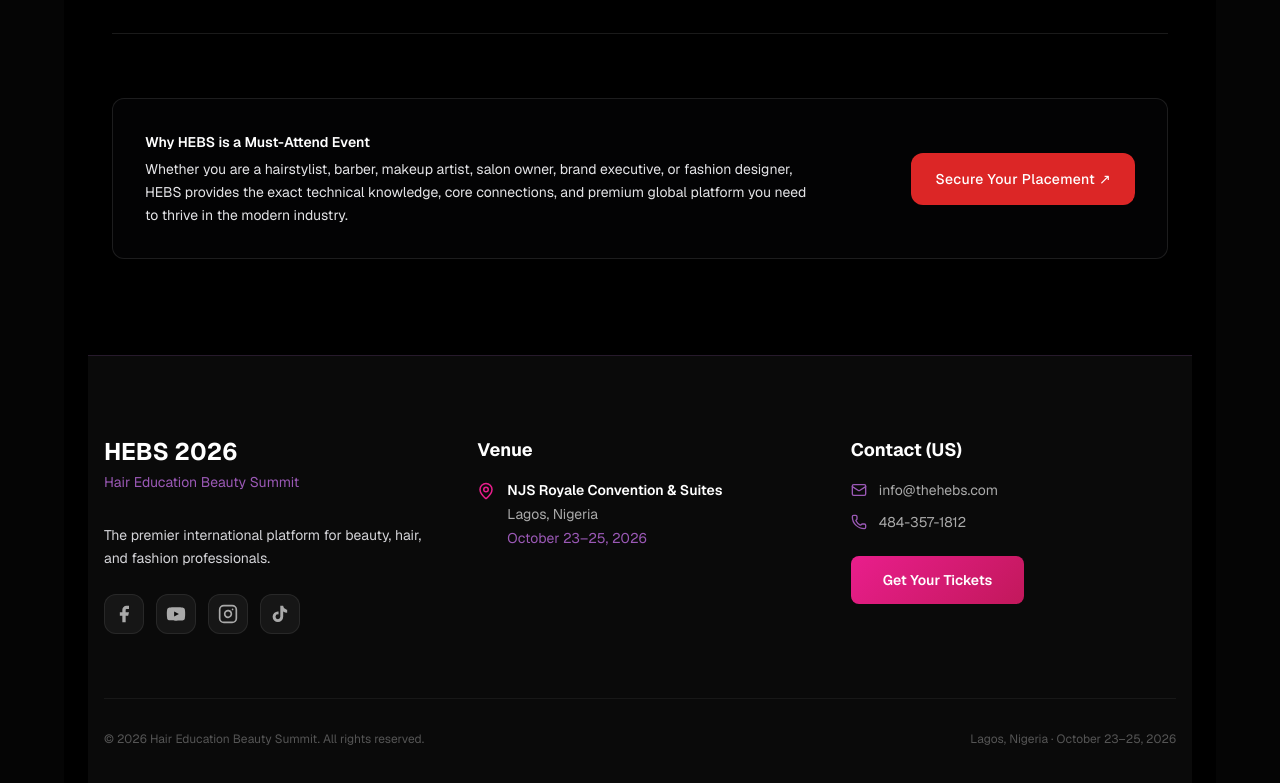
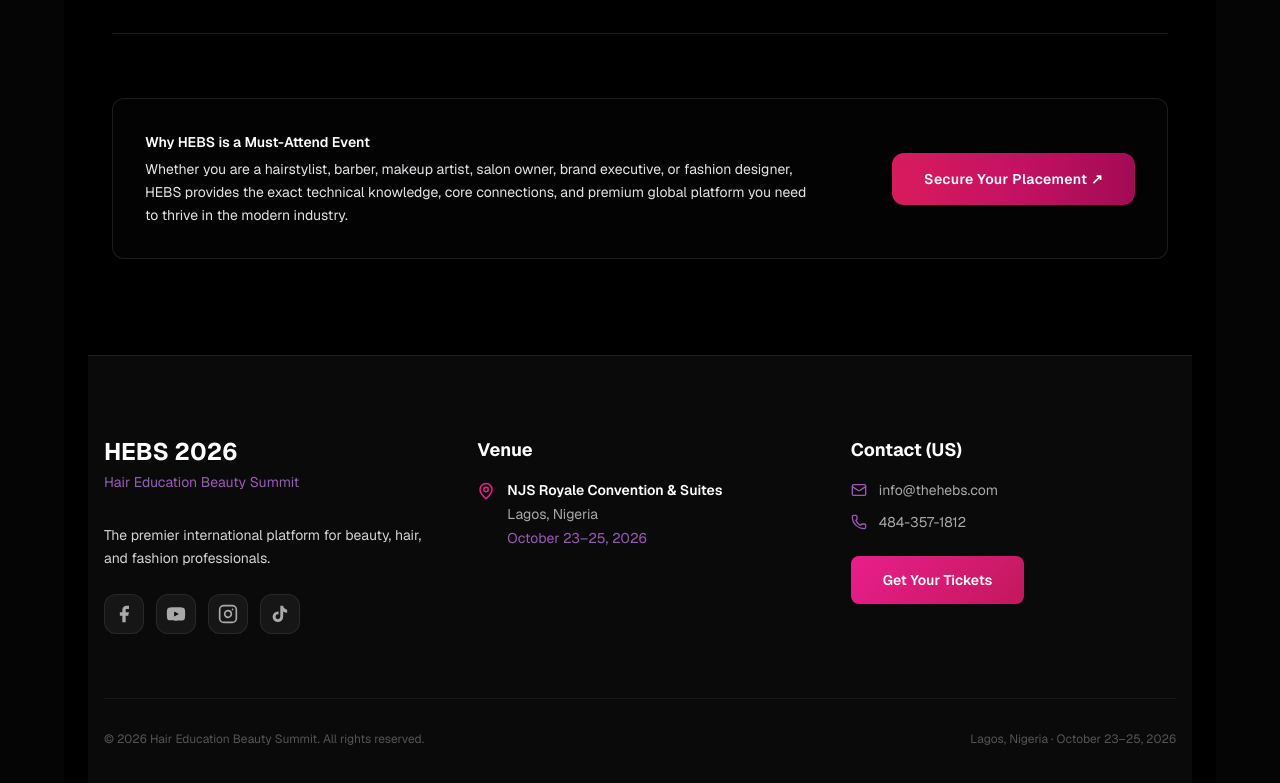
Before and after one commit to alexis800-glitch/hebs-lagos-2026, a Next.js app: page /about in a window 1280 px wide. Shown: the part 2075-2858 px from the top of the page. Built offline with nearby package versions, Linux system fonts and the light colour scheme.

Commit message:
style: replace CTA button with pink-magenta brand gradient

```diff
--- a/components/About.tsx
+++ b/components/About.tsx
@@ -111,7 +111,7 @@ export default function About() {
           href="https://hebseventportal.com"
           target="_blank"
           rel="noopener noreferrer"
-          className="w-full sm:w-auto bg-red-600 text-white font-medium hover:bg-red-700 transition-all text-sm tracking-wide inline-flex items-center justify-center gap-2 px-6 py-4 rounded-xl whitespace-nowrap cursor-pointer font-sans text-center"
+          className="w-full sm:w-auto bg-gradient-to-r from-[#d91b5c] via-[#c41263] to-[#a30b54] text-white font-semibold text-sm tracking-wide px-8 py-4 rounded-xl whitespace-nowrap inline-flex items-center justify-center gap-2 shadow-lg transition-transform duration-200 active:scale-[0.98] cursor-pointer font-sans"
         >
           Secure Your Placement ↗
         </a>
```
